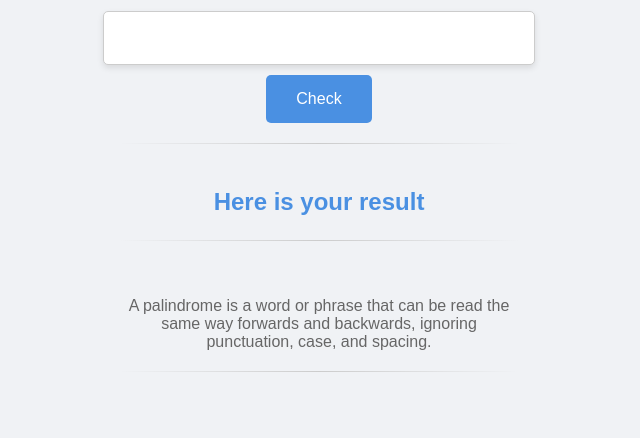
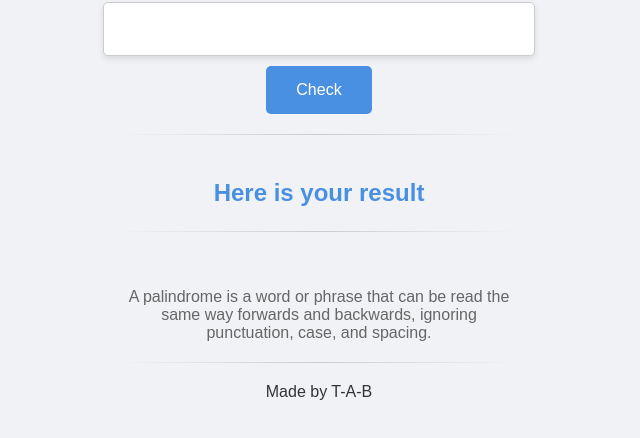
Before and after one commit to TomaszAlbertBernat/Palindrome-Checker, a plain HTML site: page index.html in a window 1280 px wide. Shown: the part 262-700 px from the top of the page, without its empty margins (321-961 px from the left). Drawn offline with Linux system fonts and the light colour scheme.

Commit message:
Added footer

```diff
--- a/index.html
+++ b/index.html
@@ -39,7 +39,7 @@
         <p>A palindrome is a word or phrase that can be read the same way forwards and backwards, ignoring punctuation, case, and spacing.</p>
         <hr>
     </div>
-
+    <footer>Made by T-A-B</footer>
     <script src="script.js"></script>
 </body>
 </html>
```
